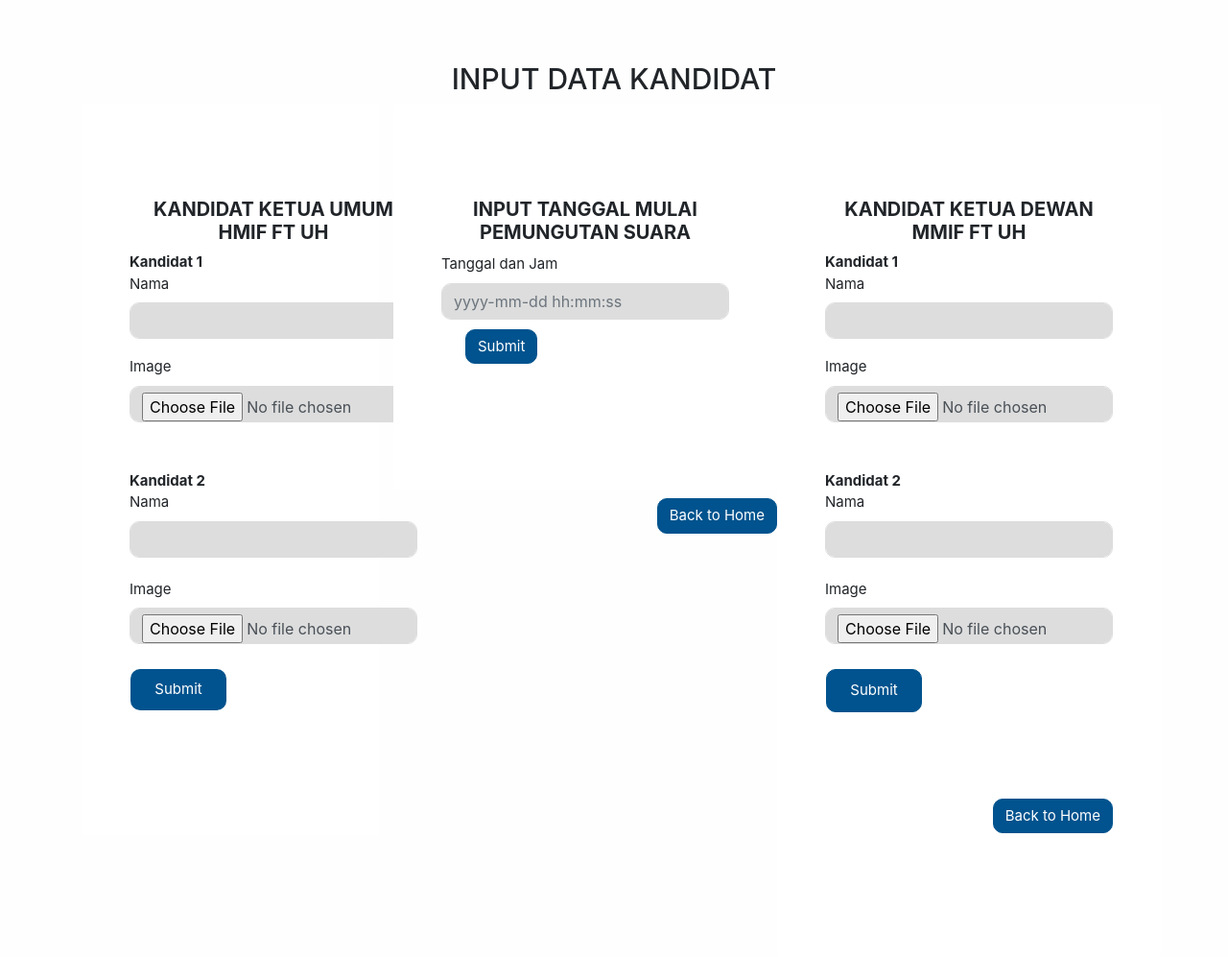
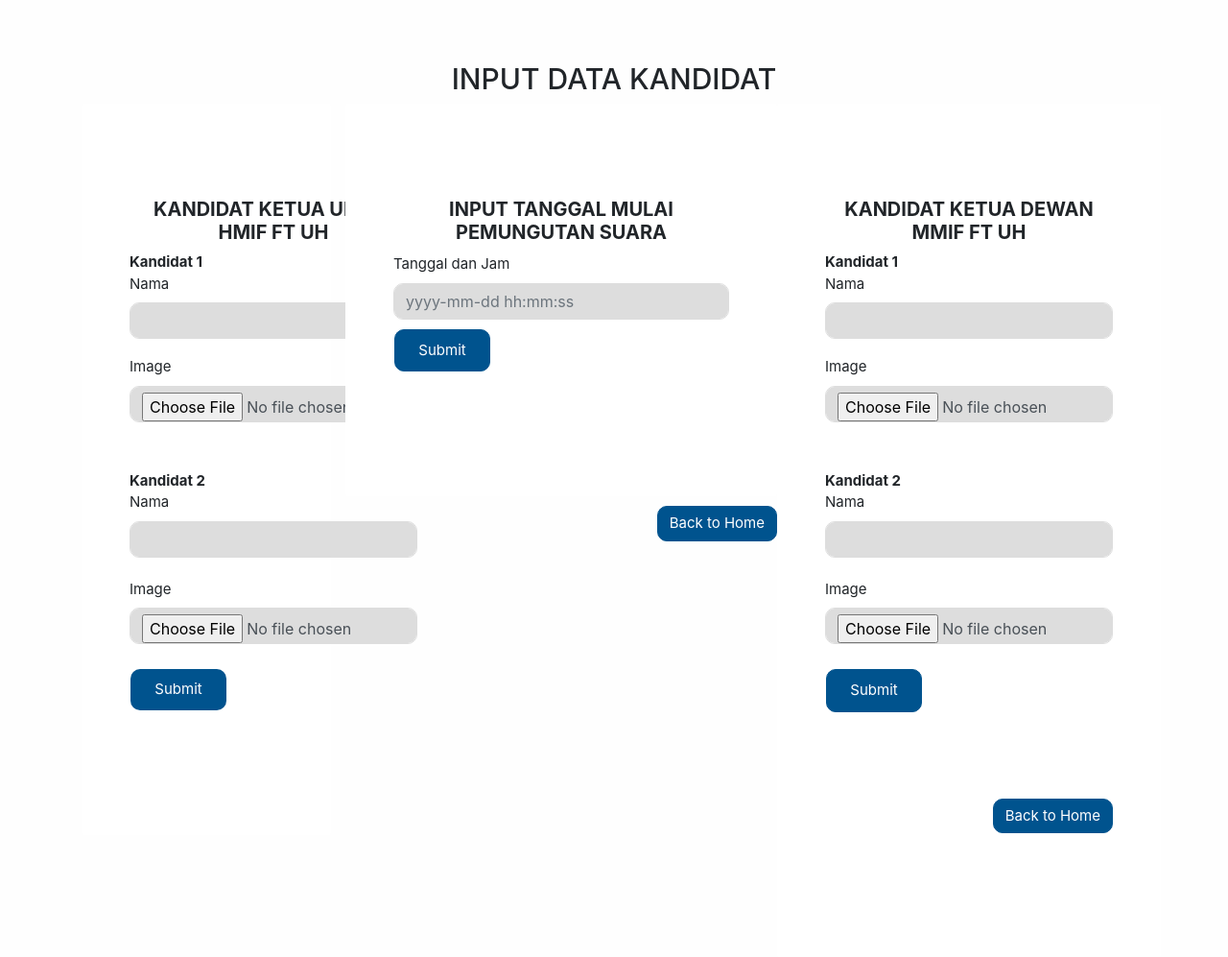
Before and after one commit to Reinhart-Wibisono-Soplantila/Pemilu, a PHP site: page /inputdata.php in a window 1280 px wide. Shown: the part 56-1053 px from the top of the page at 96% size. Run offline with PHP 8.4, Linux system fonts and the light colour scheme; the visitor is signed in with stand-in values (Sample User, id 1); data comes from the database, SQL or seed files in the repository; data that the repository does not hold is empty; some libraries are stand-ins or nearby versions.

Commit message:
Menambahkan style.css

```diff
--- a/style.css
+++ b/style.css
@@ -26,6 +26,11 @@
     width: 100px;
     padding: 10px;
     margin-left: 25px;
+}
+.input-form .button2 {
+    width: 100px;
+    padding: 10px;
+
 }
 
 .button:disabled {
@@ -570,6 +575,10 @@
     width: 250px;
 }
 
+.form-group-date input{
+    width: 250px;
+}
+
 .input-form button {
     margin-top: 10px;
     border-color: #00538e;
@@ -577,7 +586,7 @@
     background-color: #00538e;
     margin-bottom: 5vh;
     font-size: 12px;
-    margin-left: 25px;
+
 }
 
 .input-form .log {
@@ -1097,6 +1106,7 @@
         margin-bottom: 1rem;
         width: 400px;
     }
+
     .input-form label {
         font-size: 15px;
     }
@@ -1144,7 +1154,13 @@
         padding-bottom: 15px;
     }
     .input-form .button,
-    .input-form .button1 {
+    .input-form .button1, .input-form .button2 {
         margin-left: 1px;
     }
+
+
+    .form-group-date input{
+        width: 350px;
+    }
+
 }
```
